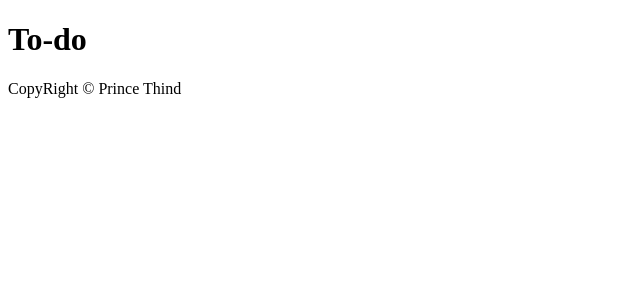
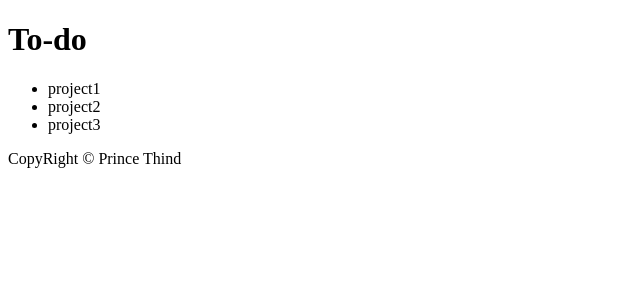
Before and after one commit to prince-thind/todo-list, a React (Create React App) app: page / in a window 1280 px wide. Shown: the top 300 px of the page, without its empty margins (0-640 px from the left). Built offline with nearby package versions, Linux system fonts and the light colour scheme.

Commit message:
make crude build

```diff
--- a/src/App.js
+++ b/src/App.js
@@ -6,11 +6,15 @@ import StatusBar from "./components/StatusBar";
 
 function App() {
   const [projects, setProjects] = useState([]);
+  const [activeProject,setActiveProject]=useState(null);
 
   useEffect(() => {
     setProjects(getProjects());
   // eslint-disable-next-line react-hooks/exhaustive-deps
   }, []);
+
+
+
 
   function getProjects() {
     return sampleProjects();
@@ -19,14 +23,17 @@ function App() {
     return [
       {
         name: "project1",
+        key:1,
         tasks: [{ name: "task1.1" }, { name: "task1.2" }],
       },
       {
         name: "project2",
+        key:2,
         tasks: [{ name: "task2.1" }, { name: "task2.2" }],
       },
       {
         name: "project3",
+        key:3,
         tasks: [{ name: "task3.1" }, { name: "task3.2" }],
       },
     ];
@@ -39,8 +46,8 @@ function App() {
         <StatusBar />
       </header>
       <main>
-        <ProjectList projects={projects} />
-        <TaskList projects={projects} />
+        <ProjectList projects={projects} setActiveProject={setActiveProject}/>
+        <TaskList activeProject={activeProject}  />
       </main>
       <footer className="footer">CopyRight &copy; Prince Thind</footer>
     </div>
--- a/src/components/ProjectList.js
+++ b/src/components/ProjectList.js
@@ -1,4 +1,15 @@
-function ProjectList(){
-    return null;
+function ProjectList({ projects,setActiveProject }) {
+  return (
+    <ul className="project-list">
+      {projects.map((project,index) => {
+        return <li onClick={activateProject} key={project.key} data-key={index}>{project.name}</li>
+      })}
+    </ul>
+  );
+
+  function activateProject(e){
+    setActiveProject(projects[e.target.getAttribute("data-key")])
+
+  }
 }
 export default ProjectList;
--- a/src/components/TaskList.js
+++ b/src/components/TaskList.js
@@ -1,5 +1,18 @@
-function TaskList(){
-    return null;
+function TaskList({activeProject}){
+    if(activeProject){
+     return  <List />
+    }
+    else{
+        return null;
+    }
+
+    function List(){
+        return <ul className='task-list'>
+        {activeProject.tasks.map((task,index)=>{
+            return <li key={index}>{task.name}</li>
+        })}
+    </ul>
+    }
 }
 
 export default TaskList;
```
